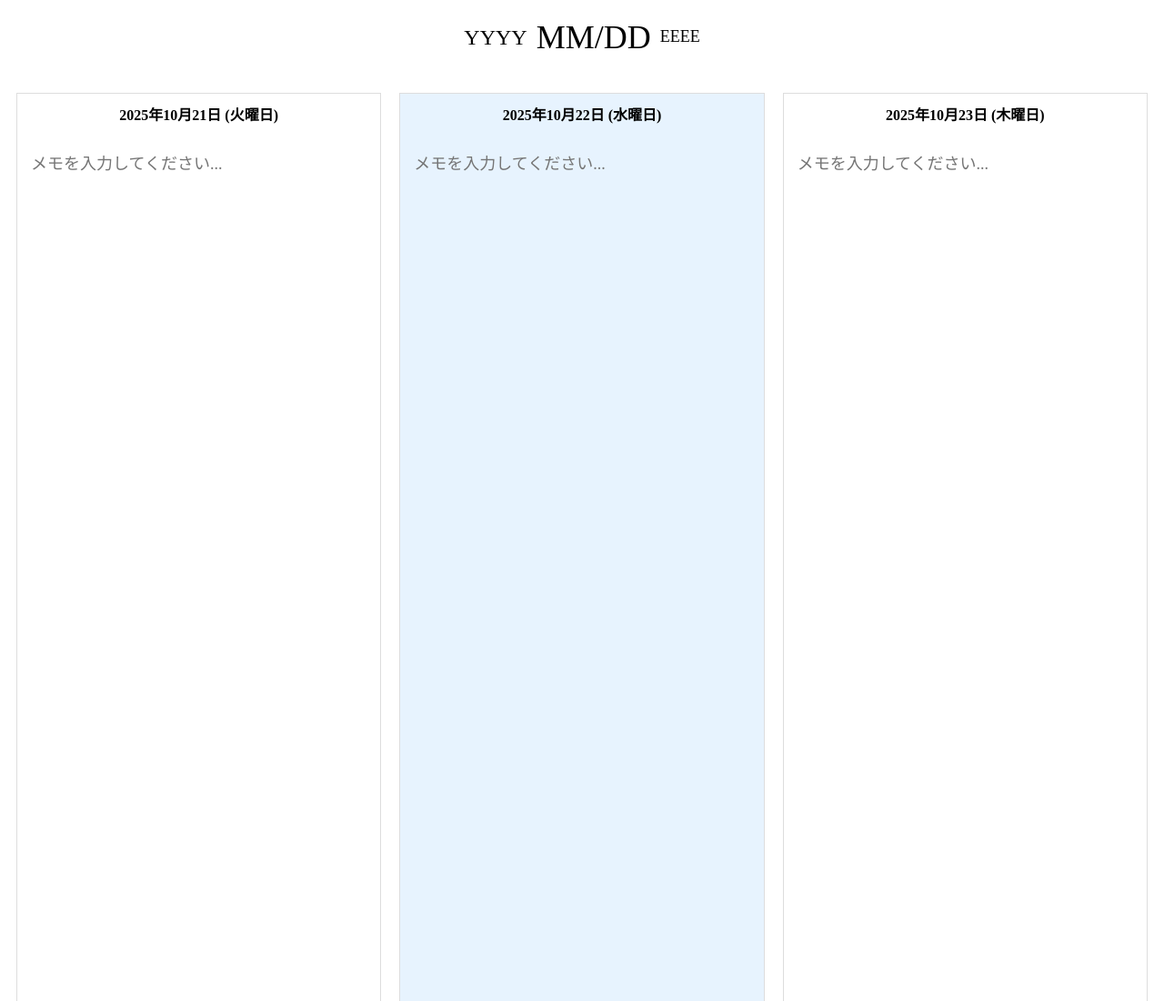
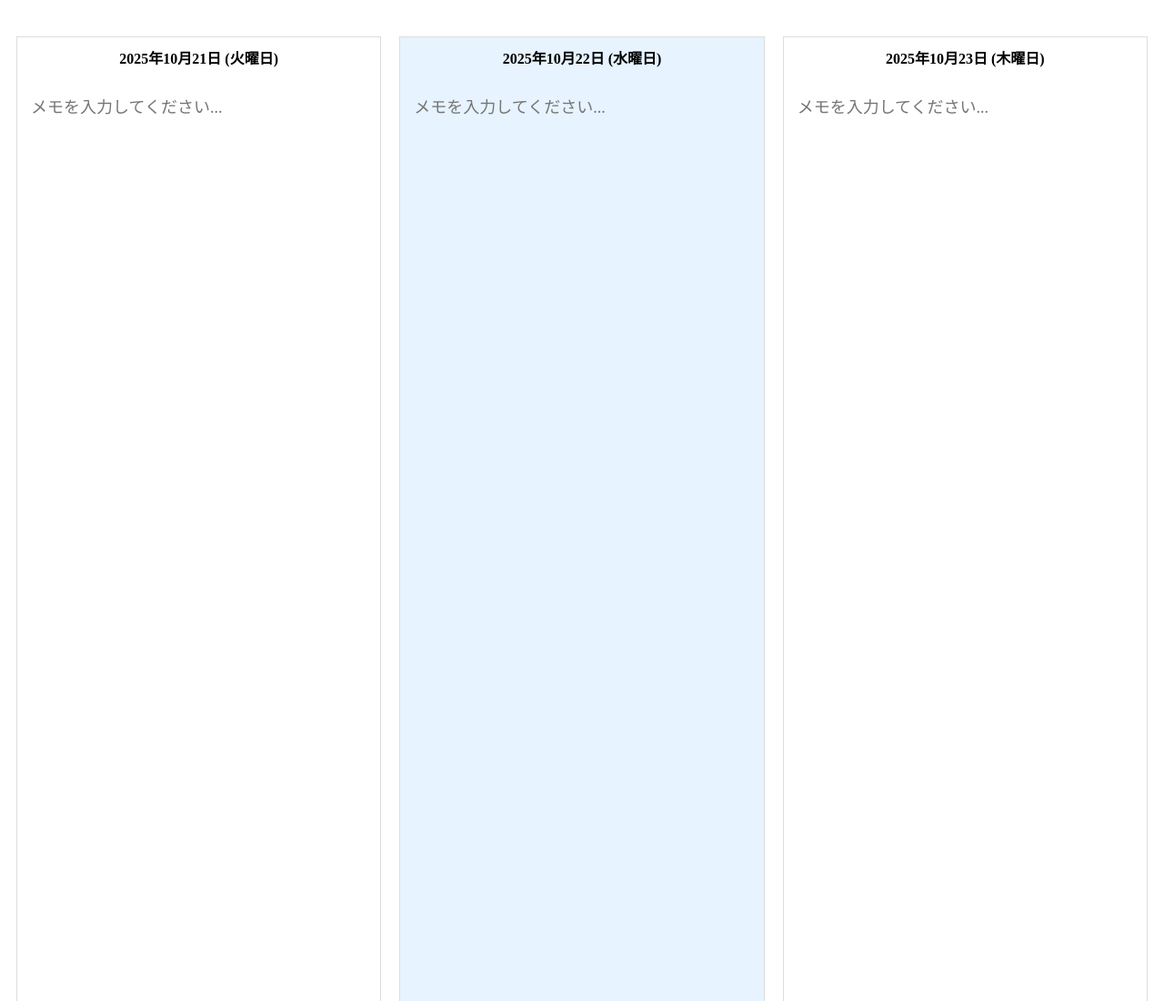
Before and after one commit to buzomo/jotme, a plain HTML site: page index.html in a window 1280 px wide. Shown: the top 1100 px of the page at 91% size. Drawn offline with nearby package versions, Linux system fonts and the light colour scheme.

Commit message:
Remove date display section from index.html
Removed date display elements and related JavaScript references.

```diff
--- a/index.html
+++ b/index.html
@@ -17,23 +17,6 @@
         flex-direction: column;
         align-items: center;
         margin-top: 20px;
-      }
-      .date-display {
-        display: flex;
-        align-items: center;
-        margin-bottom: 20px;
-      }
-      .date-display .year {
-        font-size: 24px;
-        margin-right: 10px;
-      }
-      .date-display .month-day {
-        font-size: 36px;
-        margin-right: 10px;
-      }
-      .date-display .weekday {
-        font-size: 18px;
-        line-height: 1.2;
       }
       .notes-container {
         display: flex;
@@ -188,11 +171,6 @@
   </head>
   <body>
     <div class="container">
-      <div class="date-display" id="dateDisplay">
-        <span class="year" id="yearDisplay">YYYY</span>
-        <span class="month-day" id="monthDayDisplay">MM/DD</span>
-        <span class="weekday" id="weekdayDisplay">EEEE</span>
-      </div>
       <div class="notes-container">
         <div class="note-area" id="yesterdayArea">
           <div class="note-header" id="yesterdayHeader">昨日</div>
@@ -280,9 +258,6 @@
     <script>
       (() => {
         const elements = {
-          yearDisplay: document.getElementById("yearDisplay"),
-          monthDayDisplay: document.getElementById("monthDayDisplay"),
-          weekdayDisplay: document.getElementById("weekdayDisplay"),
           yesterdayArea: document.getElementById("yesterdayArea"),
           todayArea: document.getElementById("todayArea"),
           tomorrowArea: document.getElementById("tomorrowArea"),
```
